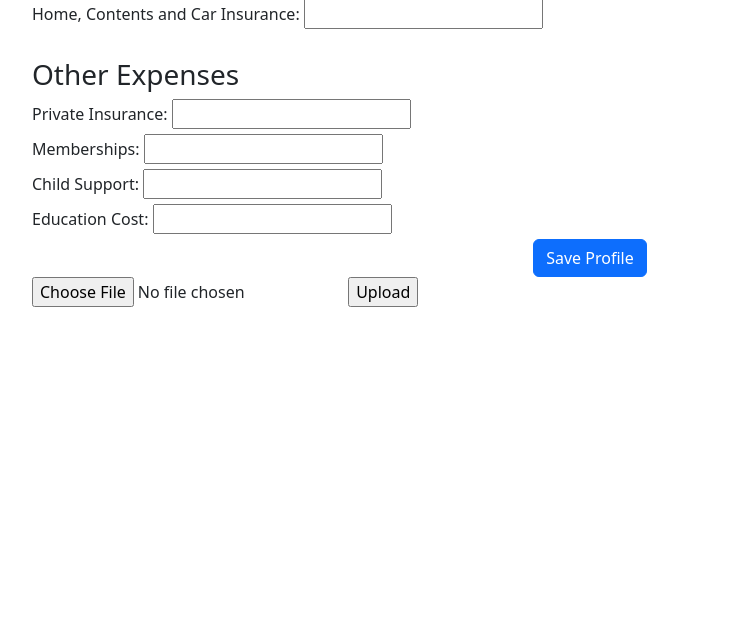
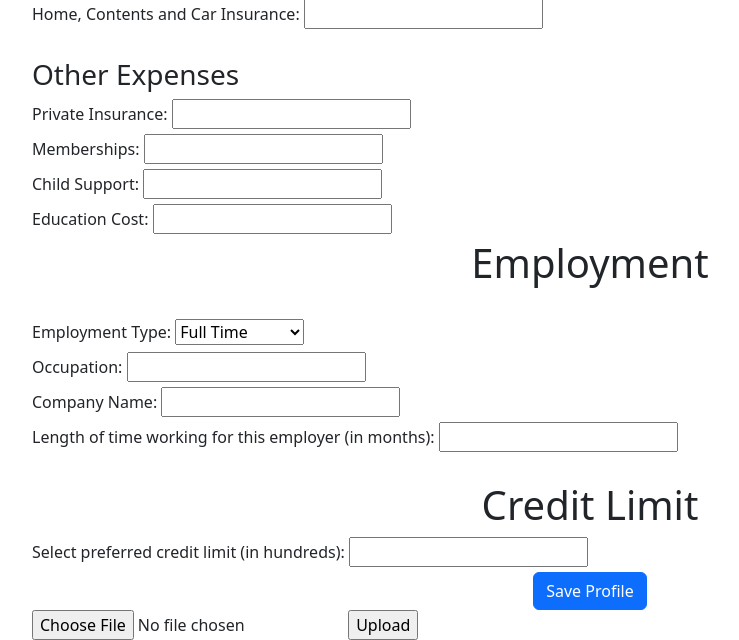
Before and after one commit to Jason-Work-FDM/JasonJeremyQi-credic-card-approval-system-group-project, a Flask app: page /user-info in a window 1280 px wide. Shown: the part 1184-1824 px from the top of the page, without its empty margins (50-789 px from the left). Before the commit the page ends 1491 px from the top, so only its background shows below. Run offline with Flask 2, Linux system fonts and the light colour scheme; some libraries are stand-ins or nearby versions.

Commit message:
Jason added all the constant attributes for personal info

```diff
--- a/website/links.py
+++ b/website/links.py
@@ -16,12 +16,59 @@ def user_dashboard():
 @links.route('/user-info', methods=['GET', 'POST'])
 def user_info():
     if request.method == 'POST':
+
+        email = request.form.get('email')
+        first_name = request.form.get('fname')
+        Last_name = request.form.get('lname')
+        Middle_name = request.form.get('mname')
+        Mobile = request.form.get('mobile')
+        Address = request.form.get('Address')
         income = request.form.get('income')
-        email = request.form.get('email')
         Pay_Interval = request.form.get('Pay Interval')
+        Relationship_Status = request.form.get('Relationship Stauts')
+        Dependants = request.form.get('Dependants')
+        Housing_Situation = request.form.get('Housing Situation')
+        # Liabilities = request.form.get('income')
+        Food = request.form.get('Food')
+        Utilities = request.form.get('Utilities')
+        Entertainment = request.form.get('Entertainment')
+        Clothing = request.form.get('Clothing')
+        Home = request.form.get('Home')
+        Private_Insurance = request.form.get('Private Insurance')
+        Memberships = request.form.get('Memberships')
+        Child_Support = request.form.get('Child Support')
+        Education_Cost = request.form.get('Education Cost')
+        Employment_Type = request.form.get('Employment Type')
+        Occupation = request.form.get('Occupation')
+        Company_Name = request.form.get('Company Name')
+        Service_Time = request.form.get('Service Time')
+        Credit_Limit = request.form.get('Credit Limit')
+
         user = User.query.filter_by(email=email).first()
+        user.first_name = first_name
+        user.Last_name = Last_name
+        user.Middle_name = Middle_name
+        user.Mobile = Mobile
+        user.Address = Address
         user.income=income
         user.Pay_Interval = Pay_Interval
+        user.Relationship_Status = Relationship_Status
+        user.Dependants = Dependants
+        user.Housing_Situation = Housing_Situation
+        user.Food = Food
+        user.Utilities = Utilities
+        user.Entertainment = Entertainment
+        user.Clothing = Clothing
+        user.Home = Home
+        user.Private_Insurance = Private_Insurance
+        user.Memberships = Memberships
+        user.Child_Support = Child_Support
+        user.Education_Cost = Education_Cost
+        user.Employment_Type = Employment_Type
+        user.Occupation = Occupation
+        user.Company_Name = Company_Name
+        user.Service_Time = Service_Time
+        user.Credit_Limit = Credit_Limit
         db.session.commit()
 
 
--- a/website/templates/User_info.html
+++ b/website/templates/User_info.html
@@ -64,7 +64,7 @@
 
   <div align="right">
     <!-- Hasn't been able to implement anything useful yet-->
-    <button type="submit" class="btn btn-primary">Add Other Income</button>
+    <button type="button" class="btn btn-primary">Add Other Income</button>
   </div>
   <br/>
   <br>
@@ -185,6 +185,50 @@
     palceholder=1
   /><br>
 
+  <h1 align="center">Employment</h1>
+  <br>
+  <label for="Employment Type">Employment Type: </label>
+  <select name="Employment Type" id="Employment Type">
+    <option value="Full Time">Full Time</option>
+    <option value="Part Time">Part Time</option>
+    <option value="Casual">Casual</option>
+    <option value="Self-employed">Self-employed</option>
+    <option value="Unemployed">Unemployed</option>
+  </select>
+  <br>
+  <label for="Occupation">Occupation: </label>
+  <input
+    type="text"
+    id = "Occupation"
+    name="Occupation"
+    palceholder=1
+  /><br>
+  <label for="Company Name">Company Name: </label>
+  <input
+    type="text"
+    id = "Company Name"
+    name="Company Name"
+    palceholder=1
+  /><br>
+  <label for="Service Time">Length of time working for this employer (in months): </label>
+  <input
+    type="number"
+    id = "Service Time"
+    name="Service Time"
+    palceholder=1
+  /><br>
+
+  <br>
+  <h1 align="center">Credit Limit</h1>
+  <label for="Credit Limit">Select preferred credit limit (in hundreds): </label>
+  <input
+    type="number"
+    id = "Credit Limit"
+    name="Credit Limit"
+    palceholder=1
+  /><br>
+
+
 
 </form>
 <!--<button onclick="myFunction()">Click Me</button>
```
Also changed, not shown: website/models.py (+14 -0 lines), 1 other file.
